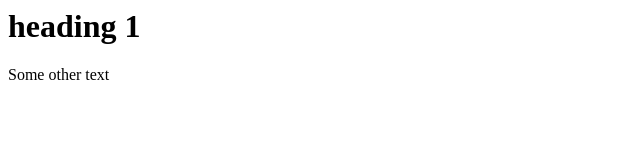
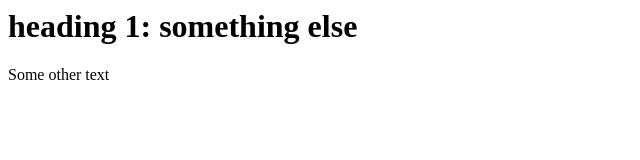
Before and after one commit to bradley-p/cs3450-demo, a plain HTML site: page index.html in a window 1280 px wide. Shown: the whole page, without its empty margins (0-640 px from the left). Drawn offline with Linux system fonts and the light colour scheme.

Commit message:
change heading text

```diff
--- a/index.html
+++ b/index.html
@@ -4,7 +4,7 @@
 </head>
 
 <body>
-<h1> heading 1 </h1>
+<h1> heading 1: something else </h1>
 <p>Some other text </p>
    <script src="script.js"></script>
 </body>
```
